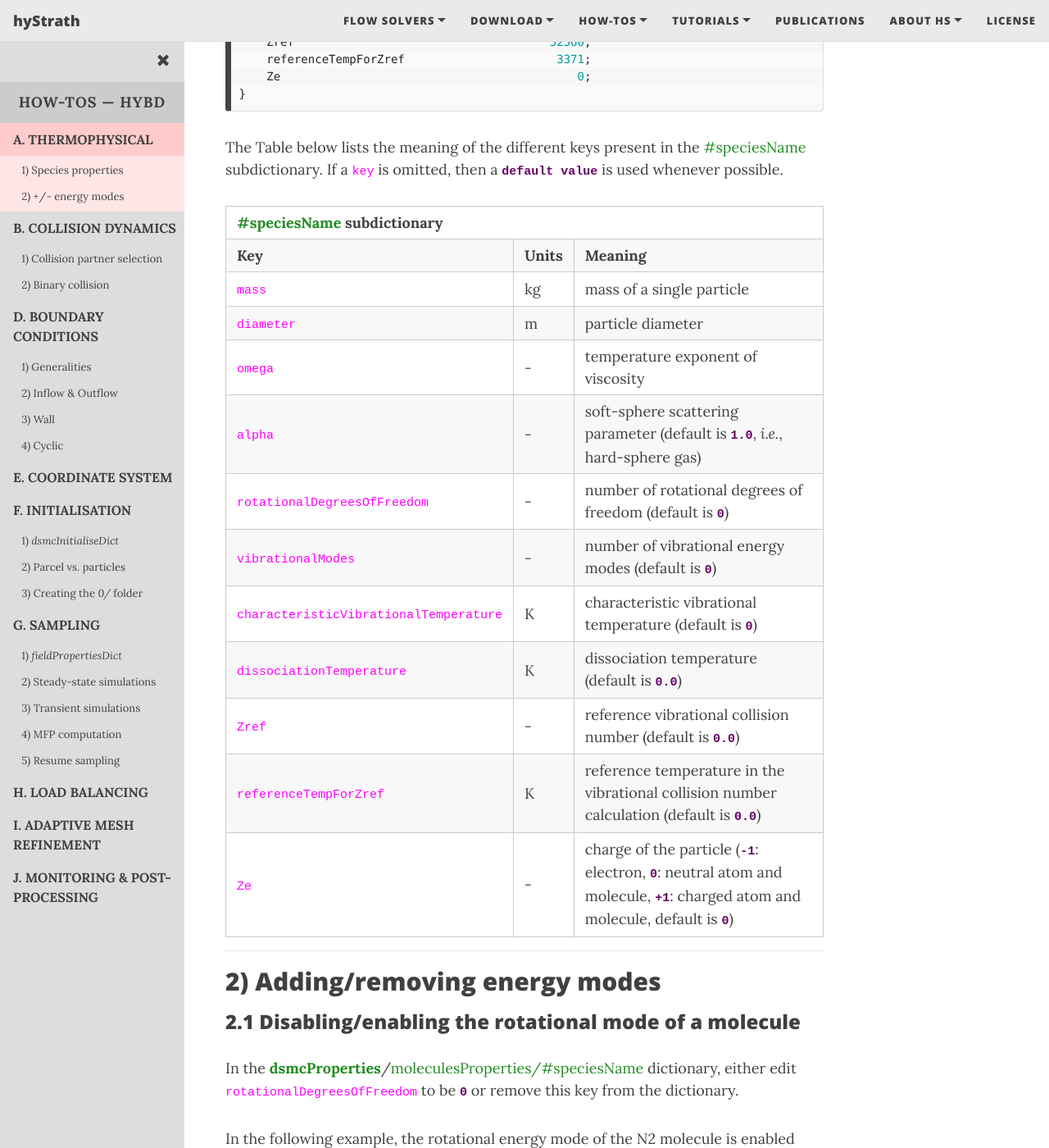
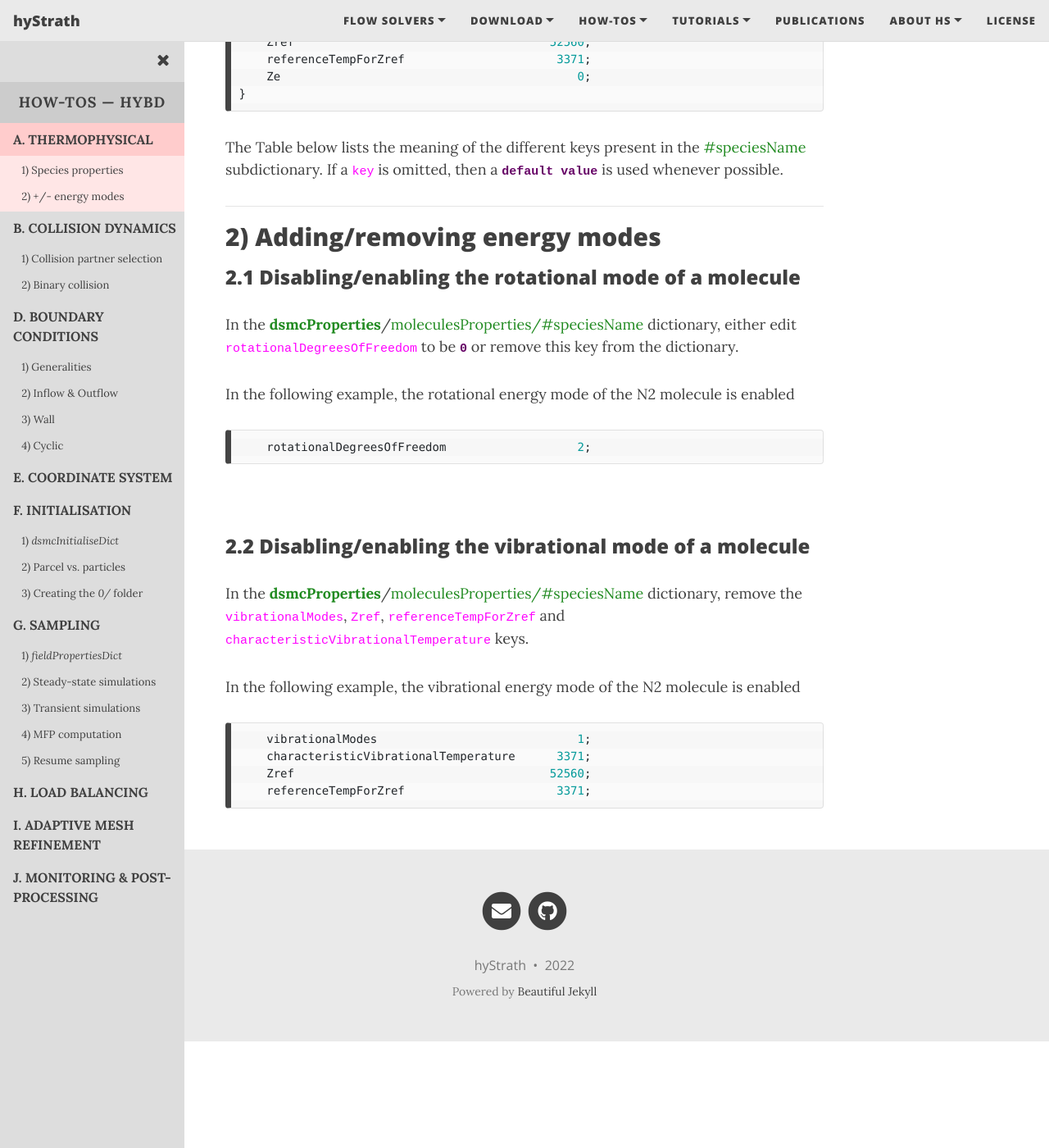
Before and after one commit to hystrath/hystrath.github.io, a Jekyll site: the page built from how-tos-picdsmc-fleming/how-tos-picdsmc-fleming-thermophysical.md, in a window 1280 px wide and 1400 px high, scrolled down 991 px. Shown: the whole window at 82% size. Built offline with Jekyll 4.4.1, drawn with Linux system fonts in a browser that asks for light colours; nearby versions of some CDN libraries.

Commit message:
Editing pages

```diff
--- a/how-tos-picdsmc-fleming/how-tos-picdsmc-fleming-thermophysical.md
+++ b/how-tos-picdsmc-fleming/how-tos-picdsmc-fleming-thermophysical.md
@@ -99,71 +99,71 @@ N2
 The Table below lists the meaning of the different keys present in the <subdict>#speciesName</subdict> subdictionary.
 If a <dictkey>key</dictkey> is omitted, then a <dictval>default value</dictval> is used whenever possible.
 
-<table>
-  <tr>
-    <td align="center" colspan="3"><b><subdict>#speciesName</subdict> subdictionary</b></td>
-  </tr>
-  <tr>
-    <td align="center"><b>Key</b></td>
-    <td align="center"><b>Units</b></td>
-    <td align="center"><b>Meaning</b></td>
-  </tr>
-  <tr>
-    <td align="center"><dictkey>mass</dictkey></td>
-    <td align="center"> kg </td>
-    <td align="center">mass of a single particle</td>
-  </tr>
-  <tr>
-    <td align="center"><dictkey>diameter</dictkey></td>
-    <td align="center"> m </td>
-    <td align="center">particle diameter </td>
-  </tr>
-  <tr>
-    <td align="center"><dictkey>omega</dictkey></td>
-    <td align="center"> - </td>
-    <td align="center">temperature exponent of viscosity</td>
-  </tr>
-  <tr>
-    <td align="center"><dictkey>alpha</dictkey></td>
-    <td align="center"> - </td>
-    <td align="center">soft-sphere scattering parameter (default is <dictval>1.0</dictval>, <i>i.e.</i>, hard-sphere gas)</td>
-  </tr>
-  <tr>
-    <td align="center"><dictkey>rotationalDegreesOfFreedom</dictkey></td>
-    <td align="center"> - </td>
-    <td align="center">number of rotational degrees of freedom (default is <dictval>0</dictval>)</td>
-  </tr>
-  <tr>
-    <td align="center"><dictkey>vibrationalModes</dictkey></td>
-    <td align="center"> - </td>
-    <td align="center">number of vibrational energy modes (default is <dictval>0</dictval>)</td>
-  </tr>
-  <tr>
-    <td align="center"><dictkey>characteristicVibrationalTemperature</dictkey></td>
-    <td align="center"> K </td>
-    <td align="center">characteristic vibrational temperature (default is <dictval>0</dictval>)</td>
-  </tr>
-  <tr>
-    <td align="center"><dictkey>dissociationTemperature</dictkey></td>
-    <td align="center"> K </td>
-    <td align="center">dissociation temperature (default is <dictval>0.0</dictval>)</td>
-  </tr>
-  <tr>
-    <td align="center"><dictkey>Zref</dictkey></td>
-    <td align="center"> - </td>
-    <td align="center"> reference vibrational collision number (default is <dictval>0.0</dictval>)</td>
-  </tr>
-  <tr>
-    <td align="center"><dictkey>referenceTempForZref</dictkey></td>
-    <td align="center"> K </td>
-    <td align="center"> reference temperature in the vibrational collision number calculation (default is <dictval>0.0</dictval>)</td>
-  </tr>
-  <tr>
-    <td align="center"><dictkey>Ze</dictkey></td>
-    <td align="center"> - </td>
-    <td align="center">charge of the particle (<dictval>-1</dictval>: electron, <dictval>0</dictval>: neutral atom and molecule, <dictval>+1</dictval>: charged atom and molecule, default is <dictval>0</dictval>) </td>
-  </tr>
-</table>
+<!--<table>-->
+<!--  <tr>-->
+<!--    <td align="center" colspan="3"><b><subdict>#speciesName</subdict> subdictionary</b></td>-->
+<!--  </tr>-->
+<!--  <tr>-->
+<!--    <td align="center"><b>Key</b></td>-->
+<!--    <td align="center"><b>Units</b></td>-->
+<!--    <td align="center"><b>Meaning</b></td>-->
+<!--  </tr>-->
+<!--  <tr>-->
+<!--    <td align="center"><dictkey>mass</dictkey></td>-->
+<!--    <td align="center"> kg </td>-->
+<!--    <td align="center">mass of a single particle</td>-->
+<!--  </tr>-->
+<!--  <tr>-->
+<!--    <td align="center"><dictkey>diameter</dictkey></td>-->
+<!--    <td align="center"> m </td>  -->
+<!--    <td align="center">particle diameter </td>-->
+<!--  </tr>-->
+<!--  <tr>-->
+<!--    <td align="center"><dictkey>omega</dictkey></td>-->
+<!--    <td align="center"> - </td>  -->
+<!--    <td align="center">temperature exponent of viscosity</td>-->
+<!--  </tr>-->
+<!--  <tr>-->
+<!--    <td align="center"><dictkey>alpha</dictkey></td>-->
+<!--    <td align="center"> - </td>  -->
+<!--    <td align="center">soft-sphere scattering parameter (default is <dictval>1.0</dictval>, <i>i.e.</i>, hard-sphere gas)</td>-->
+<!--  </tr>-->
+<!--  <tr>-->
+<!--    <td align="center"><dictkey>rotationalDegreesOfFreedom</dictkey></td>-->
+<!--    <td align="center"> - </td>  -->
+<!--    <td align="center">number of rotational degrees of freedom (default is <dictval>0</dictval>)</td>-->
+<!--  </tr>-->
+<!--  <tr>-->
+<!--    <td align="center"><dictkey>vibrationalModes</dictkey></td>-->
+<!--    <td align="center"> - </td>  -->
+<!--    <td align="center">number of vibrational energy modes (default is <dictval>0</dictval>)</td>-->
+<!--  </tr>-->
+<!--  <tr>-->
+<!--    <td align="center"><dictkey>characteristicVibrationalTemperature</dictkey></td>-->
+<!--    <td align="center"> K </td>  -->
+<!--    <td align="center">characteristic vibrational temperature (default is <dictval>0</dictval>)</td>-->
+<!--  </tr>-->
+<!--  <tr>-->
+<!--    <td align="center"><dictkey>dissociationTemperature</dictkey></td>-->
+<!--    <td align="center"> K </td>  -->
+<!--    <td align="center">dissociation temperature (default is <dictval>0.0</dictval>)</td>-->
+<!--  </tr>-->
+<!--  <tr>-->
+<!--    <td align="center"><dictkey>Zref</dictkey></td>-->
+<!--    <td align="center"> - </td>  -->
+<!--    <td align="center"> reference vibrational collision number (default is <dictval>0.0</dictval>)</td>-->
+<!--  </tr>-->
+<!--  <tr>-->
+<!--    <td align="center"><dictkey>referenceTempForZref</dictkey></td>-->
+<!--    <td align="center"> K </td>  -->
+<!--    <td align="center"> reference temperature in the vibrational collision number calculation (default is <dictval>0.0</dictval>)</td>-->
+<!--  </tr>-->
+<!--  <tr>-->
+<!--    <td align="center"><dictkey>Ze</dictkey></td>-->
+<!--    <td align="center"> - </td>  -->
+<!--    <td align="center">charge of the particle (<dictval>-1</dictval>: electron, <dictval>0</dictval>: neutral atom and molecule, <dictval>+1</dictval>: charged atom and molecule, default is <dictval>0</dictval>) </td>-->
+<!--  </tr>-->
+<!--</table>-->
 
 
 ---
```
Also changed, not shown: how-tos-picdsmc-fleming/how-tos-picdsmc-fleming-boundary-conditions.md (+5 -5 lines).
